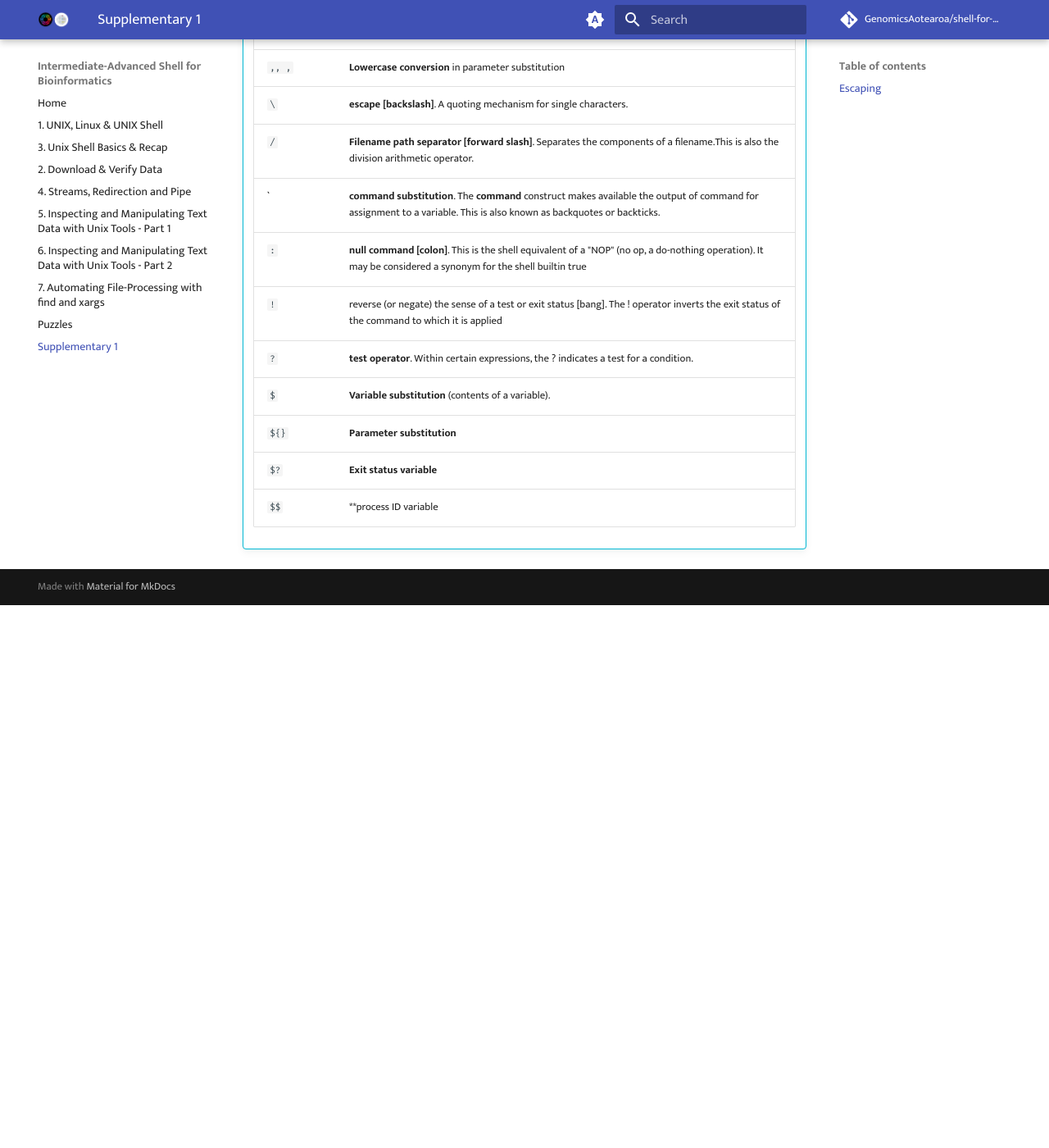
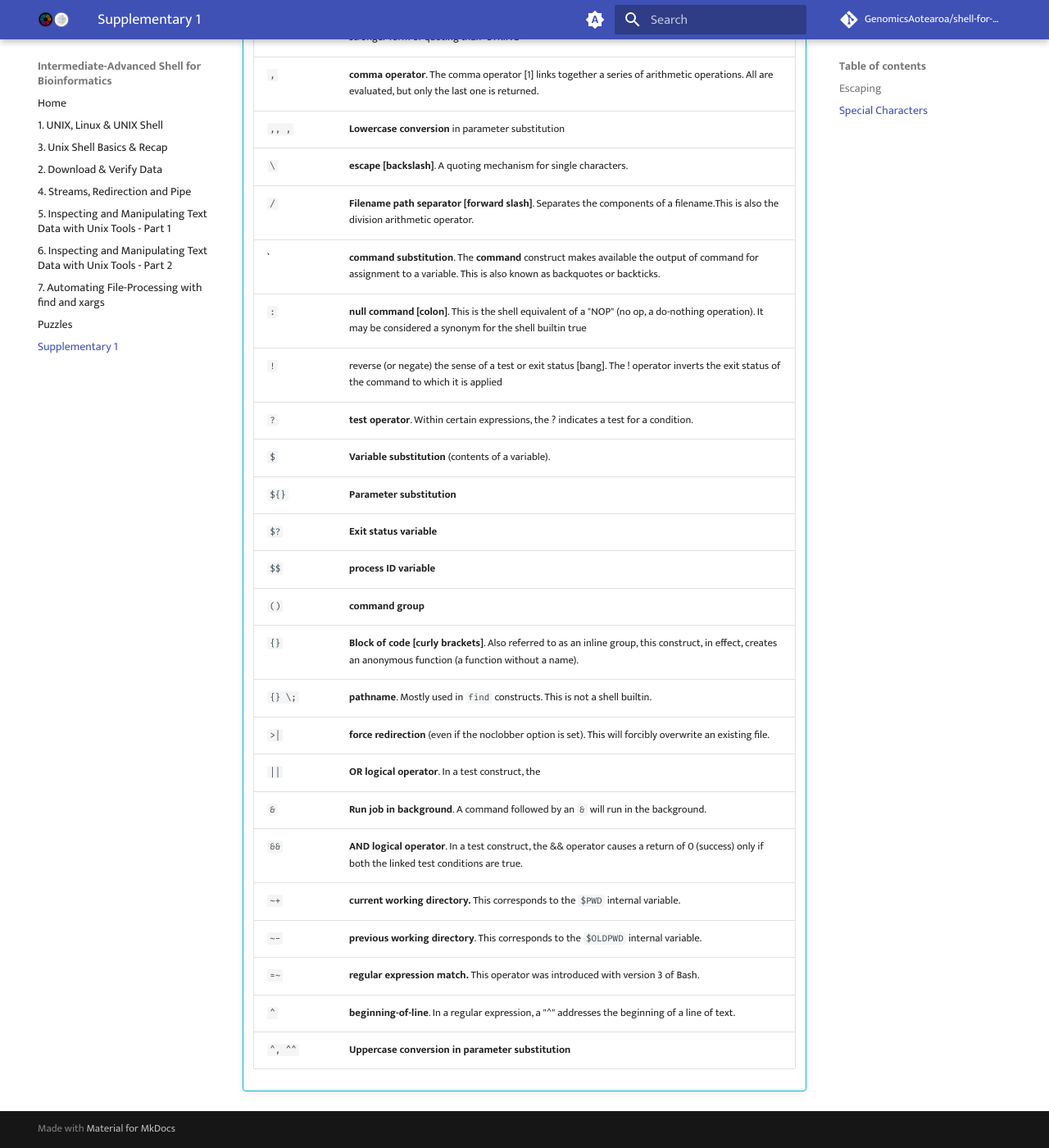
Before and after one commit to GenomicsAotearoa/shell-for-bioinformatics, an MkDocs documentation site: the page built from docs/supplementary_1.md, in a window 1280 px wide and 1400 px high, scrolled down 875 px. Shown: the whole window at 82% size. Built offline with MkDocs 1.6.1 and Material for MkDocs 9.7.7, drawn with Linux system fonts in a browser that asks for light colours; comment, search, counter and statistics services are not loaded; the version menu is left out; before the commit the page ends 1613 px from its top, so only the background shows below that.

Commit message:
more content for characters

```diff
--- a/docs/supplementary_1.md
+++ b/docs/supplementary_1.md
@@ -21,6 +21,8 @@ Escaping is a method of quoting single characters. The escape `(\)` preceding a
 
     </center>
 
+## Special Characters
+
 ???+ info "Special Characters"
 
     | Character  | Meaning            |
@@ -41,4 +43,16 @@ Escaping is a method of quoting single characters. The escape `(\)` preceding a
     |`$`         | **Variable substitution** (contents of a variable).|
     |`${}`        |**Parameter substitution**|
     |`$?`        | **Exit status variable**|
-    |`$$`        | **process ID variable|
+    |`$$`        | **process ID variable**|
+    |`()`        | **command group**|
+    |`{}`        | **Block of code [curly brackets]**. Also referred to as an inline group, this construct, in effect, creates an anonymous function (a function without a name).|
+    |`{} \;`     | **pathname**. Mostly used in `find` constructs. This is not a shell builtin. |
+    |`>|`        |**force redirection** (even if the noclobber option is set). This will forcibly overwrite an existing file.|
+    | `||`       |**OR logical operator**. In a test construct, the || operator causes a return of 0 (success) if either of the linked test conditions is true.|
+    | `&`        | **Run job in background**. A command followed by an `&` will run in the background.|
+    |`&&`        |**AND logical operator**. In a test construct, the && operator causes a return of 0 (success) only if both the linked test conditions are true.|
+    |`~+`        | **current working directory.** This corresponds to the `$PWD` internal variable.|
+    |`~-`         |**previous working directory**. This corresponds to the `$OLDPWD` internal variable.|
+    |`=~`        |**regular expression match.** This operator was introduced with version 3 of Bash.|
+    |`^`         |**beginning-of-line**. In a regular expression, a "^" addresses the beginning of a line of text.|
+    |`^, ^^`     |**Uppercase conversion in parameter substitution**|
```
